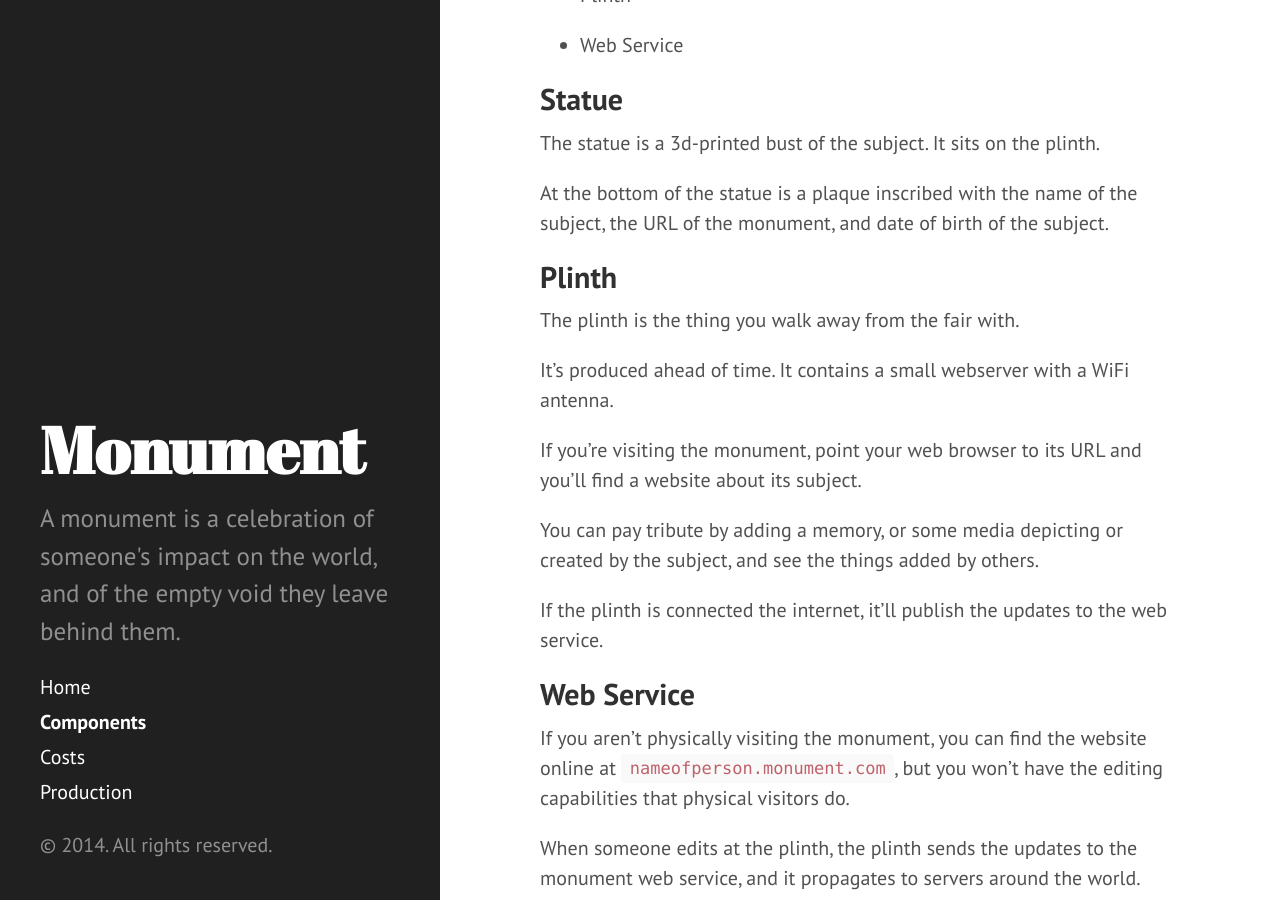
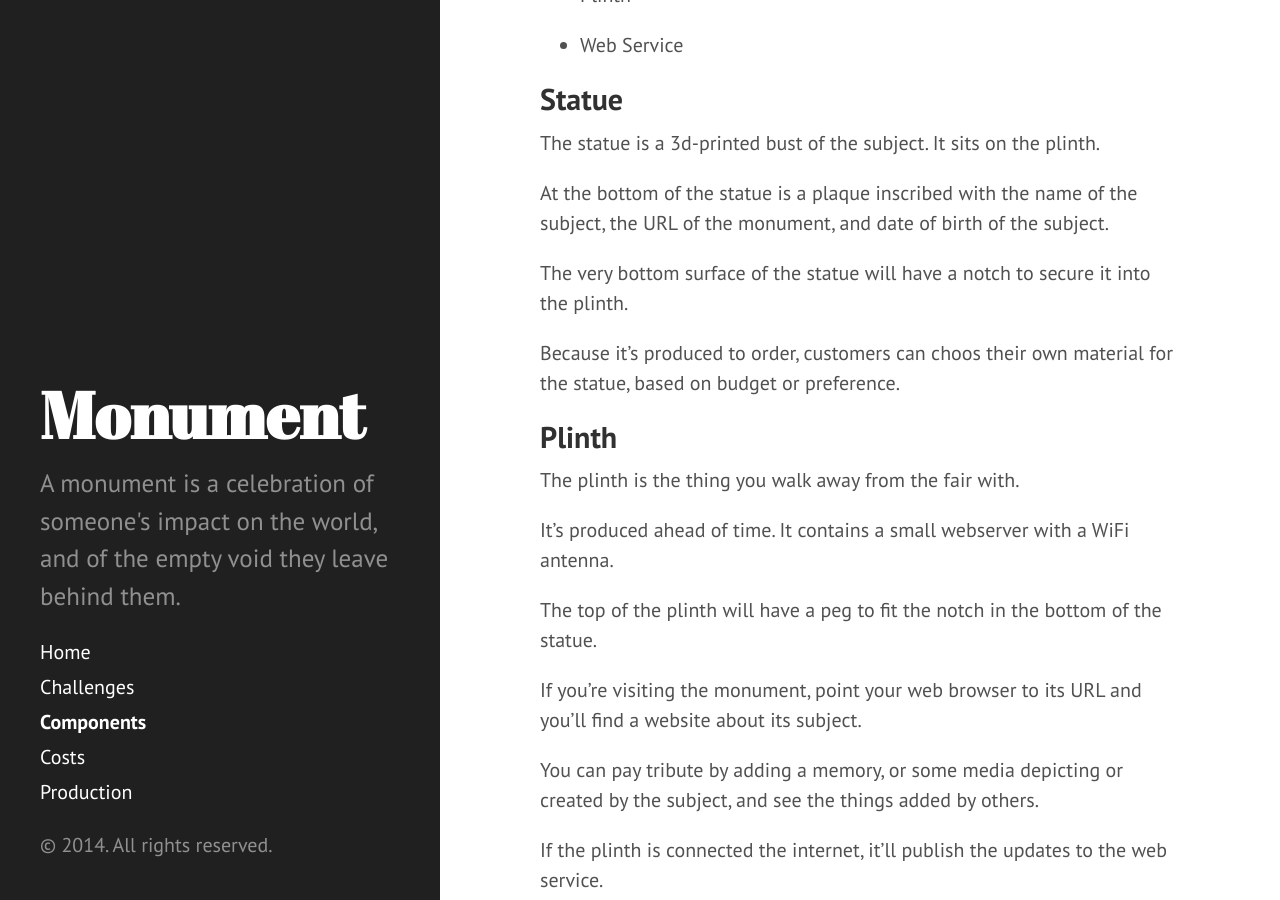
Before and after one commit to amonks/monument, a Jekyll site: the page built from components.md, in a window 1280 px wide and 900 px high, scrolled down 290 px. Built offline with Jekyll 4.4.1, drawn with Linux system fonts in a browser that asks for light colours.

Commit message:
challenges

```diff
--- a/components.md
+++ b/components.md
@@ -17,11 +17,17 @@ The statue is a 3d-printed bust of the subject. It sits on the plinth.
 
 At the bottom of the statue is a plaque inscribed with the name of the subject, the URL of the monument, and date of birth of the subject.
 
+The very bottom surface of the statue will have a notch to secure it into the plinth.
+
+Because it's produced to order, customers can choos their own material for the statue, based on budget or preference.
+
 ## Plinth
 
 The plinth is the thing you walk away from the fair with.
 
 It's produced ahead of time. It contains a small webserver with a WiFi antenna.
+
+The top of the plinth will have a peg to fit the notch in the bottom of the statue.
 
 If you're visiting the monument, point your web browser to its URL and you'll find a website about its subject.
 
```
Also changed, not shown: challenges.md (added, +18 -0 lines).
